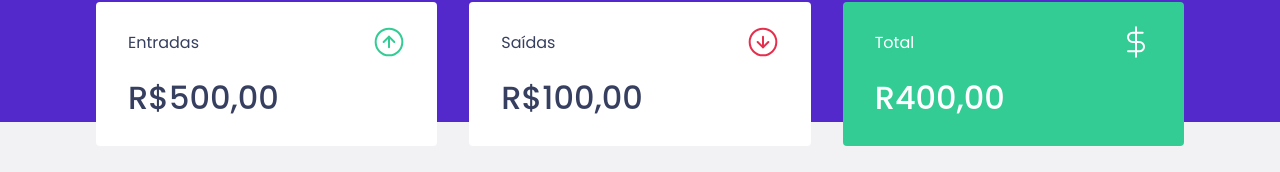
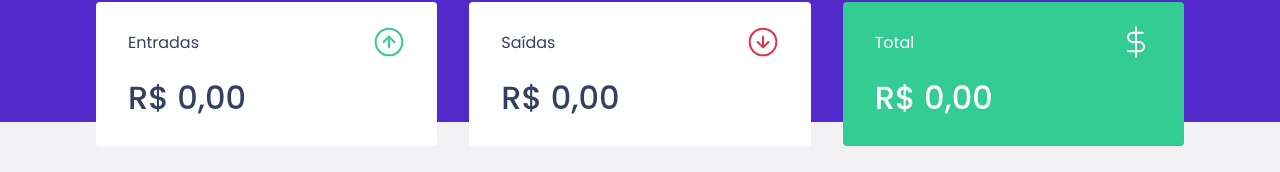
Before and after one commit to LuisCarlosb3/dtmoney-ignite, a React (Create React App) app: page / in a window 1280 px wide. Shown: the part 118-290 px from the top of the page. Built offline with nearby package versions, Linux system fonts and the light colour scheme; no server answers; what miragejs would draw is missing.

Commit message:
feat: ensure Summary handle income and withdraws

```diff
--- a/src/components/Summary/index.tsx
+++ b/src/components/Summary/index.tsx
@@ -4,9 +4,24 @@ import incomeImg from '../../assets/income.svg'
 import outcomeImg from '../../assets/outcome.svg'
 import totalImg from '../../assets/total.svg'
 import { TransactionsContext } from "../../TransactionsContext";
+import { formatAmount } from '../../utils/formaters';
 
 export function Summary(){
   const { transactions } = useContext(TransactionsContext)
+  const {deposits, whitdraws, total} = transactions.reduce((acc, transaction) => {
+    if(transaction.type === 'deposit'){
+      acc.deposits += transaction.amount
+      acc.total += transaction.amount
+    }else {
+      acc.whitdraws += transaction.amount
+      acc.total -= transaction.amount
+    }
+    return acc
+  }, {
+    deposits: 0,
+    whitdraws: 0,
+    total: 0
+  })
   return (
     <Container>
       <div>
@@ -14,21 +29,21 @@ export function Summary(){
           <p>Entradas</p>
           <img src={incomeImg} alt="Entradas"/>
         </header>
-        <strong>R$500,00</strong>
+        <strong>{formatAmount(deposits)}</strong>
       </div>
       <div>
         <header>
           <p>Saídas</p>
           <img src={outcomeImg} alt="Outcome"/>
         </header>
-        <strong>R$100,00</strong>
+        <strong>{formatAmount(whitdraws)}</strong>
       </div>
       <div className="highlight-background">
         <header>
           <p>Total</p>
           <img src={totalImg} alt="Total"/>
         </header>
-        <strong>R400,00</strong>
+        <strong>{formatAmount(total)}</strong>
       </div>
     </Container>
   )
--- /dev/null
+++ b/src/utils/formaters.ts
@@ -0,0 +1,3 @@
+export function formatAmount(value: number): string{
+  return new Intl.NumberFormat('pt-BR', {  style:'currency',  currency:'BRL'}).format(value)
+}
```
